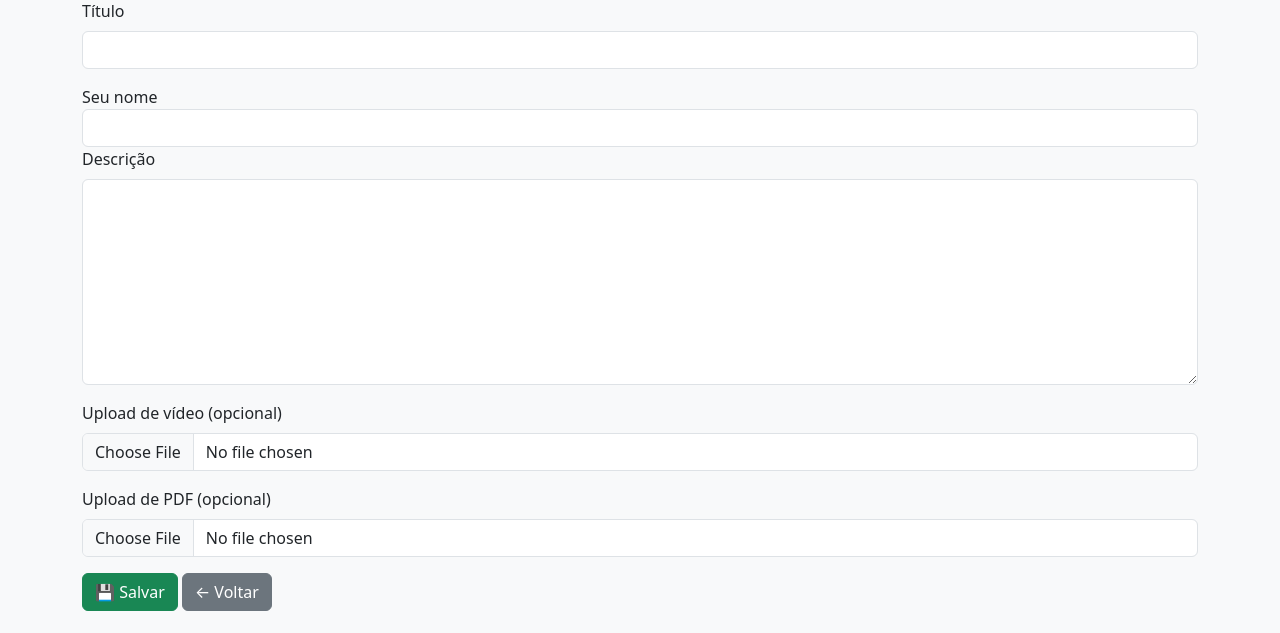
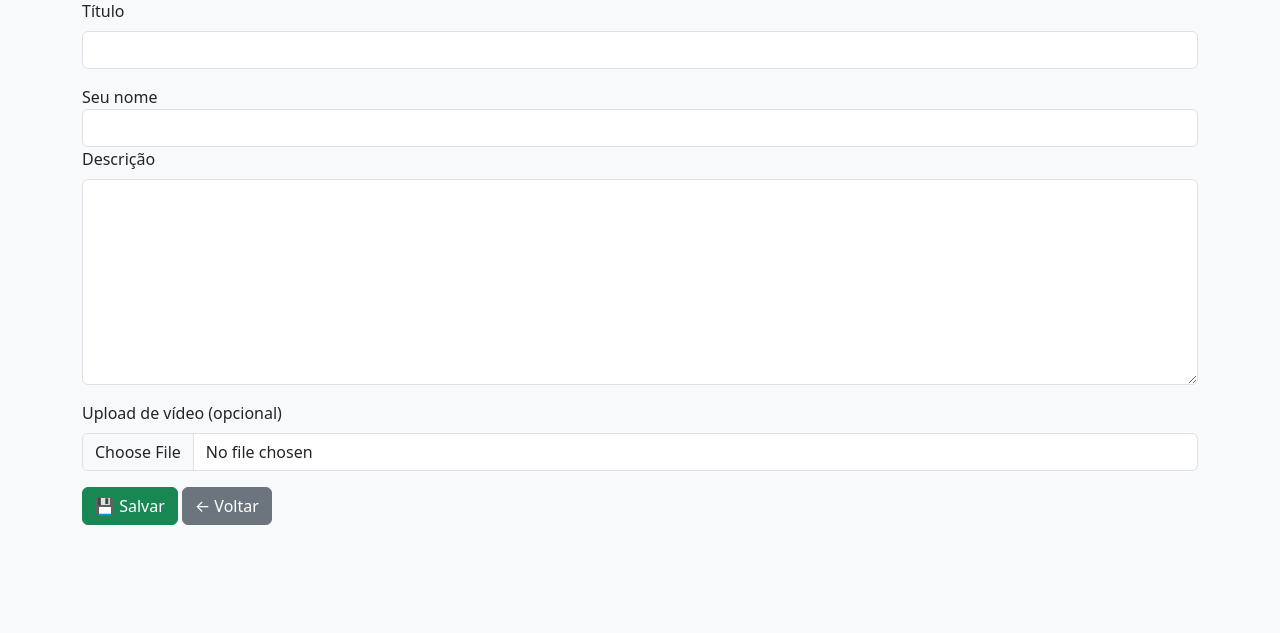
Before and after one commit to daikisuga/fullStack-project, a Flask app: page /upload in a window 1280 px wide. Shown: the part 167-800 px from the top of the page. Run offline with Flask 3, Linux system fonts and the light colour scheme.

Commit message:
Exclusão campo de adicionar PDf - não convém para o projeto

```diff
--- a/app/templates/form.html
+++ b/app/templates/form.html
@@ -25,11 +25,6 @@
         <input type="file" name="video" accept="video/*" class="form-control">
     </div>
 
-    <div class="mb-3">
-        <label class="form-label">Upload de PDF (opcional)</label>
-        <input type="file" name="pdf" accept="application/pdf" class="form-control">
-    </div>
-
     <button type="submit" class="btn btn-success">💾 Salvar</button>
     <a href="/" class="btn btn-secondary">← Voltar</a>
 </form>
```
